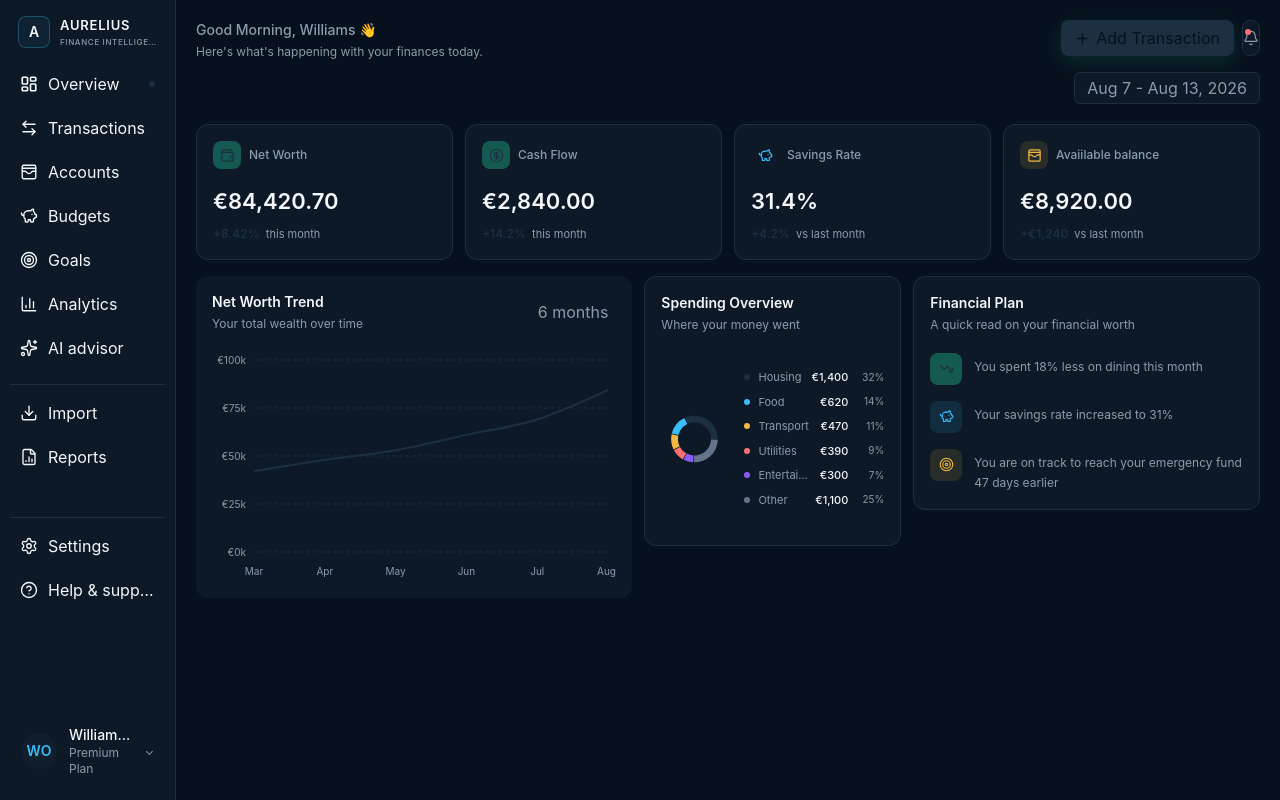
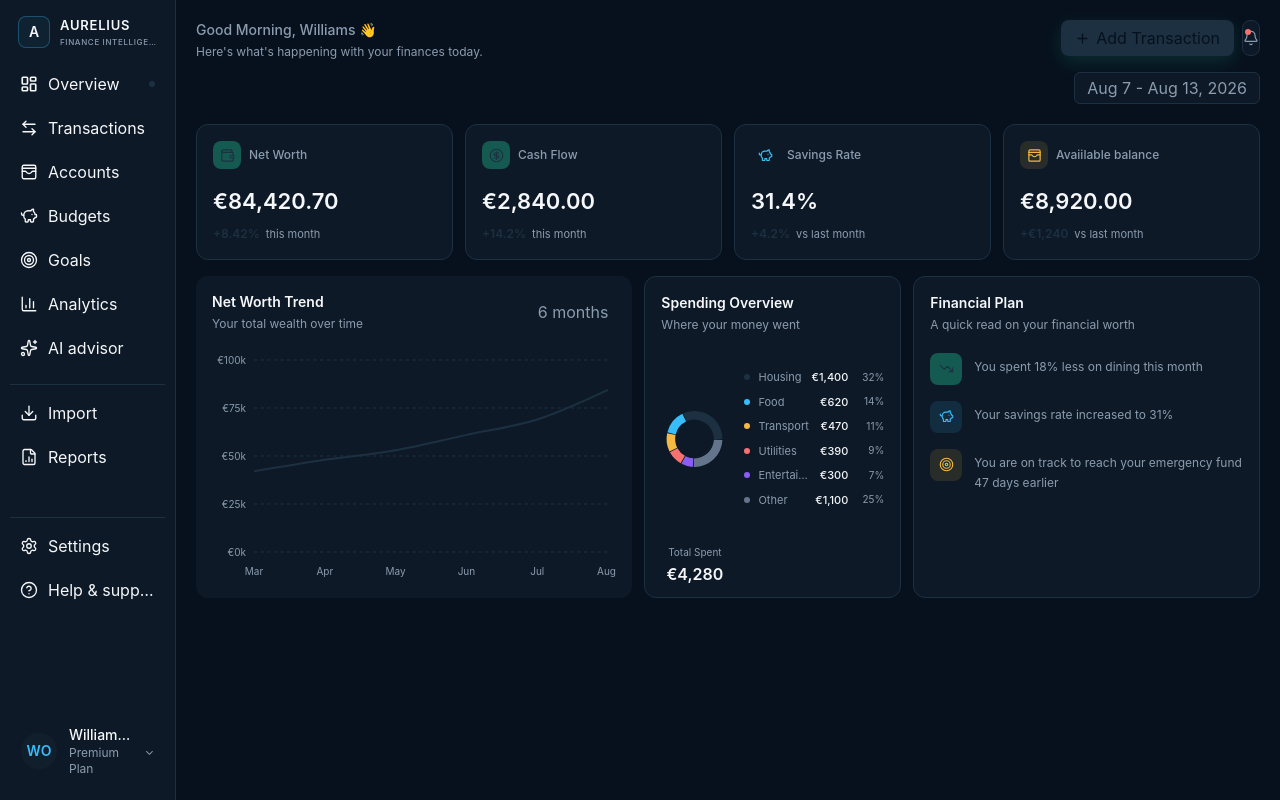
Before and after one commit to Wil1756/aurelius, a Next.js app in the folder apps/web/: page / in a window 1280 px wide. Built offline with nearby package versions, Linux system fonts and the light colour scheme.

Commit message:
feat(web): fixes responsive financial analytics

```diff
--- a/apps/web/features/dashboard/components/FinancialPulse.tsx
+++ b/apps/web/features/dashboard/components/FinancialPulse.tsx
@@ -20,7 +20,7 @@ const insights = [
 
 export function FinancialPulse() {
     return (
-        <article className="min-w-0 overflow-hidden rounded-xl border border-(--border) bg-(--surface) p-4">
+        <article className="flex flex-col h-full min-w-0 overflow-hidden rounded-xl border border-(--border) bg-(--surface) p-4">
             <div>
                 <h2 className="text-sm font-semibold text-(--foreground)">Financial Plan</h2>
                 <p className="mt-1 text-xs text-(--muted)">A quick read on your financial worth</p>
--- a/apps/web/features/dashboard/components/NetWorthTrend.tsx
+++ b/apps/web/features/dashboard/components/NetWorthTrend.tsx
@@ -32,7 +32,7 @@ function ChartTooltip({active, payload}: {active?: boolean; payload?:Array<{valu
 
 export function NetWorthTrend() {
     return (
-        <article className="min-w-0 overflow-hidden rounded-xl border-(--border) bg-(--surface) p-4">
+        <article className="flex flex-col h-full min-w-0 overflow-hidden rounded-xl border-(--border) bg-(--surface) p-4">
             <div className="flex items-center justify-between gap-4">
                 <div>
                     <h2 className="text-sm font-semibold text-(--foreground)">Net Worth Trend</h2>
--- a/apps/web/features/dashboard/components/SpendingOverview.tsx
+++ b/apps/web/features/dashboard/components/SpendingOverview.tsx
@@ -46,7 +46,7 @@ const spendingColors = [
 
 export function SpendingOverview() {
     return (
-        <article className="min-w-0 overflow-hidden rounded-xl border border-(--border) bg-(--surface) p-4">
+        <article className="flex flex-col h-full min-w-0 overflow-hidden rounded-xl border border-(--border) bg-(--surface) p-4">
             <div>
                 <h2 className="text-sm font-semibold text-(--foreground)">Spending Overview</h2>
                 <p className="mt-1 text-xs text-(--muted)">Where your money went</p>
@@ -59,8 +59,8 @@ export function SpendingOverview() {
                                 data={spendingData}
                                 dataKey="amount"
                                 nameKey="name"
-                                innerRadius="58%"
-                                outerRadius="82%"
+                                innerRadius="68%"
+                                outerRadius="98%"
                                 paddingAngle={2}
                                 stroke="none"
                                 shape={(props:any) => {
@@ -85,7 +85,7 @@ export function SpendingOverview() {
                             />
                         </PieChart>
                     </ResponsiveContainer>
-                    <div className="mt-26 pointer-events-none flex flex-col items-center">
+                    <div className="mt-4 pointer-events-none flex flex-col items-center">
                         <span className="text-[10px] text-(--muted)">Total Spent</span>
                         <span className="mt-0.5 text-base font-semibold text-(--foreground)"> €4,280</span>
                     </div>
```
